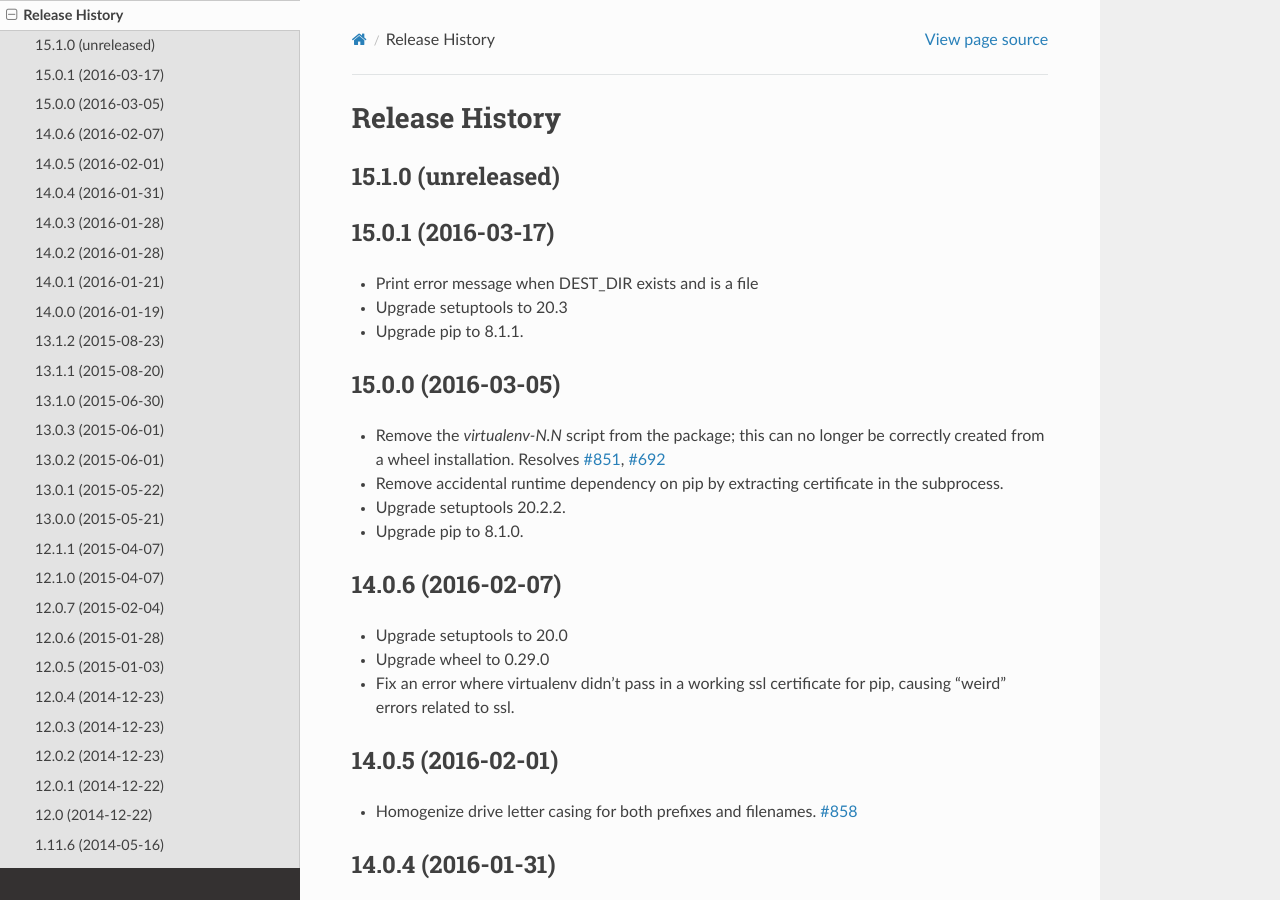
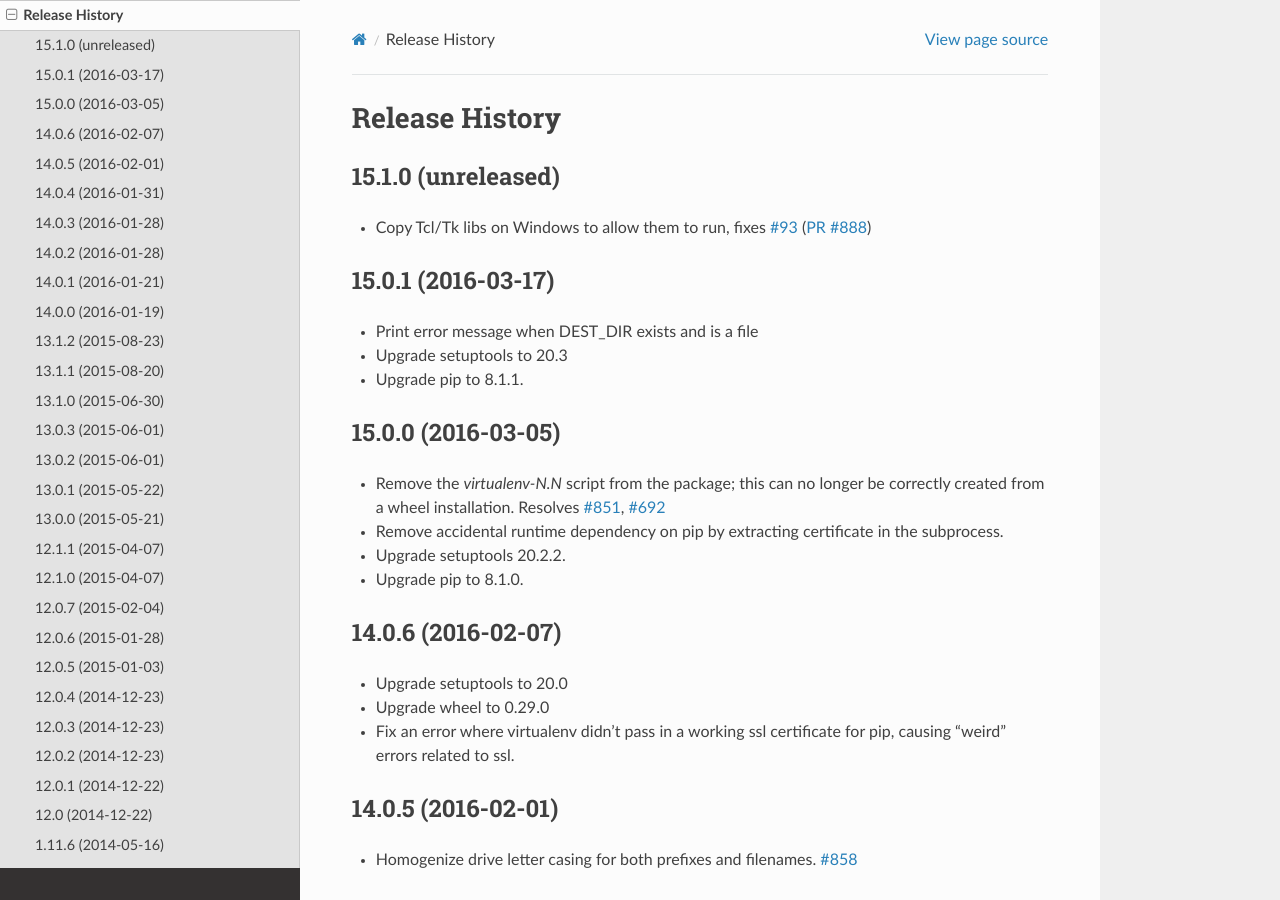
Before and after one commit to pypa/virtualenv, a Sphinx documentation site: the page built from docs/changes.rst, in a window 1280 px wide and 900 px high. Built offline with Sphinx 7.4.7 and the Read the Docs theme 2.0.0, drawn with Linux system fonts in a browser that asks for light colours.

Commit message:
Add changelog for #888

```diff
--- a/docs/changes.rst
+++ b/docs/changes.rst
@@ -3,6 +3,9 @@
 
 15.1.0 (unreleased)
 -------------------
+
+* Copy Tcl/Tk libs on Windows to allow them to run,
+  fixes :issue:`93` (:pull:`888`)
 
 
 15.0.1 (2016-03-17)
```
